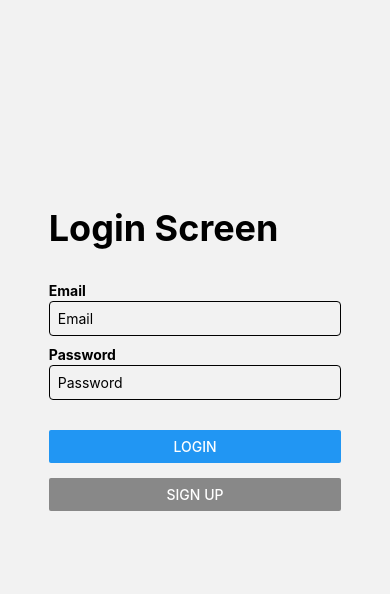
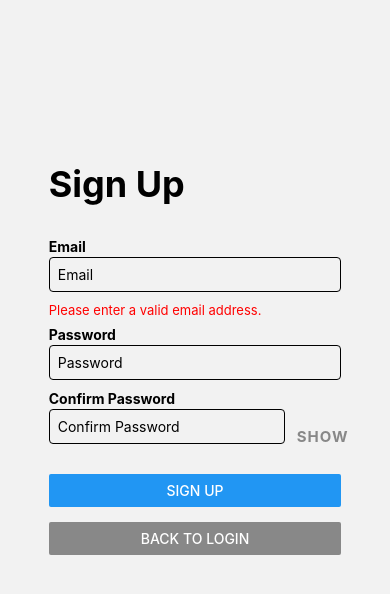
Before and after one commit to DivyanshuAlok/NoteMate, a React Native app: screen /SignUp in a window 390 px wide. Both pictures are taken after a click on the button "SIGN UP". Shown: the top 594 px of the page. Built offline with nearby package versions, Linux system fonts and the light colour scheme.

Commit message:
UI fixes

```diff
--- a/src/screens/LoginScreen.tsx
+++ b/src/screens/LoginScreen.tsx
@@ -7,6 +7,8 @@ import {
   TextInput,
   Dimensions,
   SafeAreaView,
+  TouchableWithoutFeedback,
+  Keyboard,
 } from 'react-native';
 import {useDispatch} from 'react-redux';
 import {login} from '../redux/slices/authSlice';
@@ -30,7 +32,10 @@ const LoginScreen = ({navigation}: LoginScreenProps) => {
   };
 
   return (
-    <SafeAreaView style={styles.container}>
+    <SafeAreaView style={{flex: 1}}>
+      <TouchableWithoutFeedback style={{flex: 1}} onPress={Keyboard.dismiss}>
+        <View style={styles.outerContainer}>
+          <View style={styles.innerContainer}>
             <Text style={styles.title}>Login Screen</Text>
             <Text style={styles.label}>Email</Text>
             <TextInput
@@ -61,16 +66,23 @@ const LoginScreen = ({navigation}: LoginScreenProps) => {
                 color="#888"
               />
             </View>
+          </View>
+        </View>
+      </TouchableWithoutFeedback>
     </SafeAreaView>
   );
 };
 
 const styles = StyleSheet.create({
-  container: {
+  outerContainer: {
+    flex: 1,
+    paddingBottom: Dimensions.get('window').height * 0.15,
+    width: '100%',
+  },
+  innerContainer: {
     flex: 1,
     justifyContent: 'center',
     alignSelf: 'center',
-    marginBottom: Dimensions.get('window').height * 0.15, // 10% bottom indent},
   },
   input: {
     width: screenWidth * 0.75,
--- a/src/screens/SignUpScreen.tsx
+++ b/src/screens/SignUpScreen.tsx
@@ -7,6 +7,9 @@ import {
   TextInput,
   Dimensions,
   SafeAreaView,
+  TouchableOpacity,
+  TouchableWithoutFeedback,
+  Keyboard,
 } from 'react-native';
 import type {StackNavigationProp} from '@react-navigation/stack';
 
@@ -26,15 +29,46 @@ const SignUpScreen = ({navigation}: SignUpScreenProps) => {
   const [email, setEmail] = useState('');
   const [password, setPassword] = useState('');
   const [confirmPassword, setConfirmPassword] = useState('');
+  const [emailError, setEmailError] = useState('');
+  const [passwordError, setPasswordError] = useState('');
+  const [showConfirmPassword, setShowConfirmPassword] = useState(false);
+
+  const validateEmail = (email: string) => {
+    // Simple email regex
+    const re = /^[\w-.]+@([\w-]+\.)+[\w-]{2,4}$/;
+    return re.test(email);
+  };
 
   const handleSignUp = () => {
+    let valid = true;
+    setEmailError('');
+    setPasswordError('');
+    if (!validateEmail(email)) {
+      setEmailError('Please enter a valid email address.');
+      valid = false;
+    }
+    if (password !== confirmPassword) {
+      setPasswordError('Passwords do not match.');
+      valid = false;
+    }
+    if (!valid) return;
     // Add sign up logic here
-    // For now, just navigate back to Login
     navigation.replace('Login');
   };
 
+  const handleConfirmPasswordBlur = () => {
+    if (password !== confirmPassword) {
+      setPasswordError('Passwords do not match.');
+    } else {
+      setPasswordError('');
+    }
+  };
+
   return (
-    <SafeAreaView style={styles.container}>
+    <SafeAreaView style={{flex: 1}}>
+      <TouchableWithoutFeedback style={{flex: 1}} onPress={Keyboard.dismiss}>
+        <View style={styles.outerContainer}>
+          <View style={styles.innerContainer}>
             <Text style={styles.title}>Sign Up</Text>
             <Text style={styles.label}>Email</Text>
             <TextInput
@@ -44,7 +78,15 @@ const SignUpScreen = ({navigation}: SignUpScreenProps) => {
               autoCapitalize="none"
               keyboardType="email-address"
               style={styles.input}
+              onBlur={() => {
+                if (!validateEmail(email)) {
+                  setEmailError('Please enter a valid email address.');
+                } else {
+                  setEmailError('');
+                }
+              }}
             />
+            {!!emailError && <Text style={styles.errorText}>{emailError}</Text>}
             <Text style={styles.label}>Password</Text>
             <TextInput
               placeholder="Password"
@@ -54,13 +96,31 @@ const SignUpScreen = ({navigation}: SignUpScreenProps) => {
               style={styles.input}
             />
             <Text style={styles.label}>Confirm Password</Text>
+            <View style={styles.passwordRow}>
               <TextInput
                 placeholder="Confirm Password"
                 value={confirmPassword}
                 onChangeText={setConfirmPassword}
-        secureTextEntry
-        style={[styles.input, {marginBottom: 20}]}
+                secureTextEntry={!showConfirmPassword}
+                style={[styles.input, {flex: 1, marginBottom: 20}]}
+                onBlur={handleConfirmPasswordBlur}
               />
+              <TouchableOpacity
+                onPress={() => setShowConfirmPassword(v => !v)}
+                style={styles.eyeButton}
+                activeOpacity={0.7}>
+                <Text
+                  style={[
+                    styles.eyeText,
+                    {color: showConfirmPassword ? '#1976d2' : '#888'},
+                  ]}>
+                  {showConfirmPassword ? 'HIDE' : 'SHOW'}
+                </Text>
+              </TouchableOpacity>
+            </View>
+            {!!passwordError && (
+              <Text style={styles.errorText}>{passwordError}</Text>
+            )}
             <View style={styles.button}>
               <Button title="Sign Up" onPress={handleSignUp} />
             </View>
@@ -71,16 +131,23 @@ const SignUpScreen = ({navigation}: SignUpScreenProps) => {
                 color="#888"
               />
             </View>
+          </View>
+        </View>
+      </TouchableWithoutFeedback>
     </SafeAreaView>
   );
 };
 
 const styles = StyleSheet.create({
-  container: {
+  outerContainer: {
+    flex: 1,
+    paddingBottom: Dimensions.get('window').height * 0.15,
+    width: '100%',
+  },
+  innerContainer: {
     flex: 1,
     justifyContent: 'center',
     alignSelf: 'center',
-    marginBottom: Dimensions.get('window').height * 0.15, // 10% bottom indent},
   },
   input: {
     width: screenWidth * 0.75,
@@ -112,6 +179,29 @@ const styles = StyleSheet.create({
     marginBottom: 2,
     fontWeight: 'bold',
   },
+  errorText: {
+    color: 'red',
+    marginBottom: 8,
+    alignSelf: 'flex-start',
+    fontSize: 13,
+  },
+  passwordRow: {
+    flexDirection: 'row',
+    width: screenWidth * 0.75,
+    alignItems: 'center',
+  },
+  eyeButton: {
+    marginLeft: 8,
+    padding: 4,
+    height: 40,
+    justifyContent: 'center',
+    alignItems: 'center',
+  },
+  eyeText: {
+    fontSize: 15,
+    fontWeight: 'bold',
+    letterSpacing: 1,
+  },
 });
 
 export default SignUpScreen;
```
Lines whose indentation alone changed are shown as unchanged.
